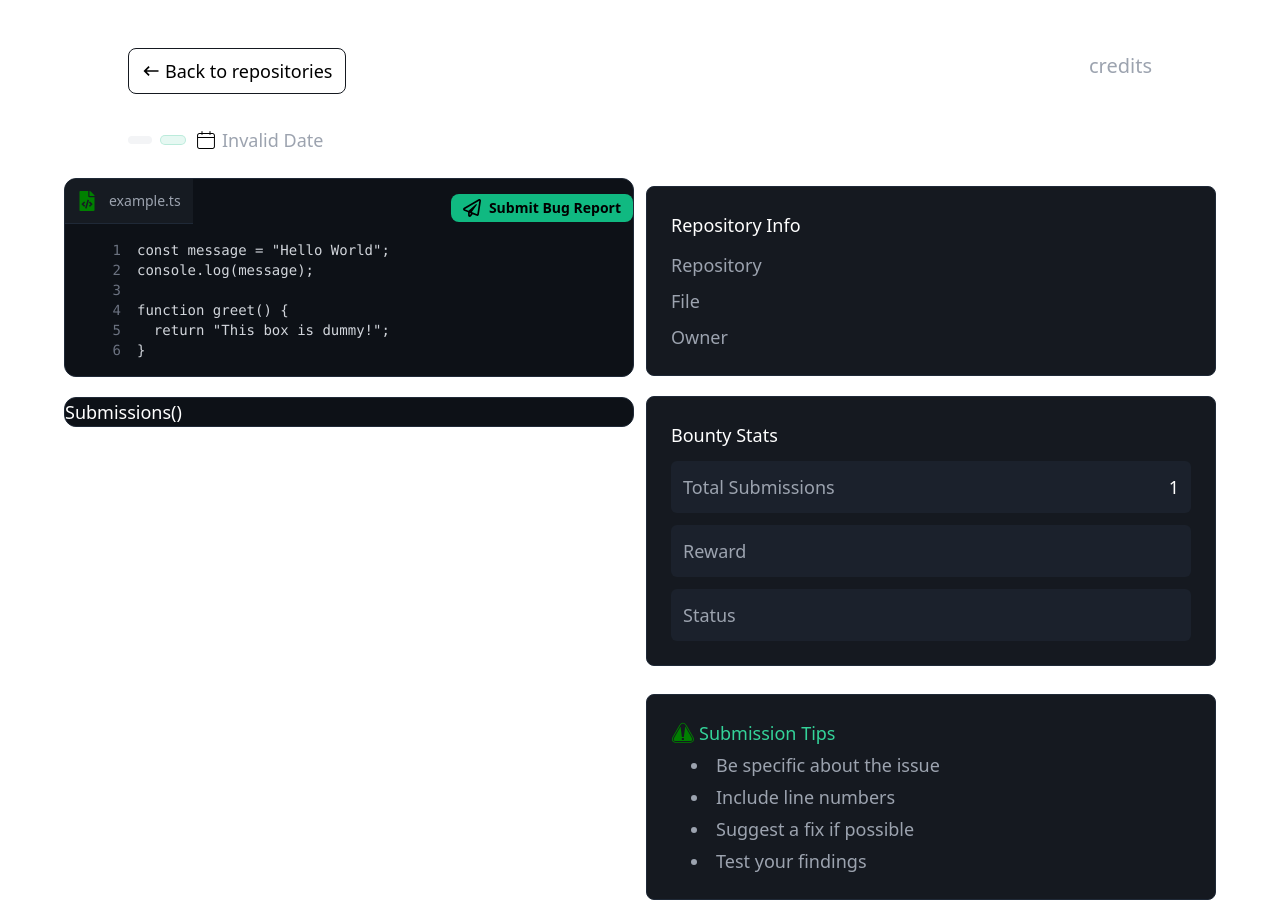
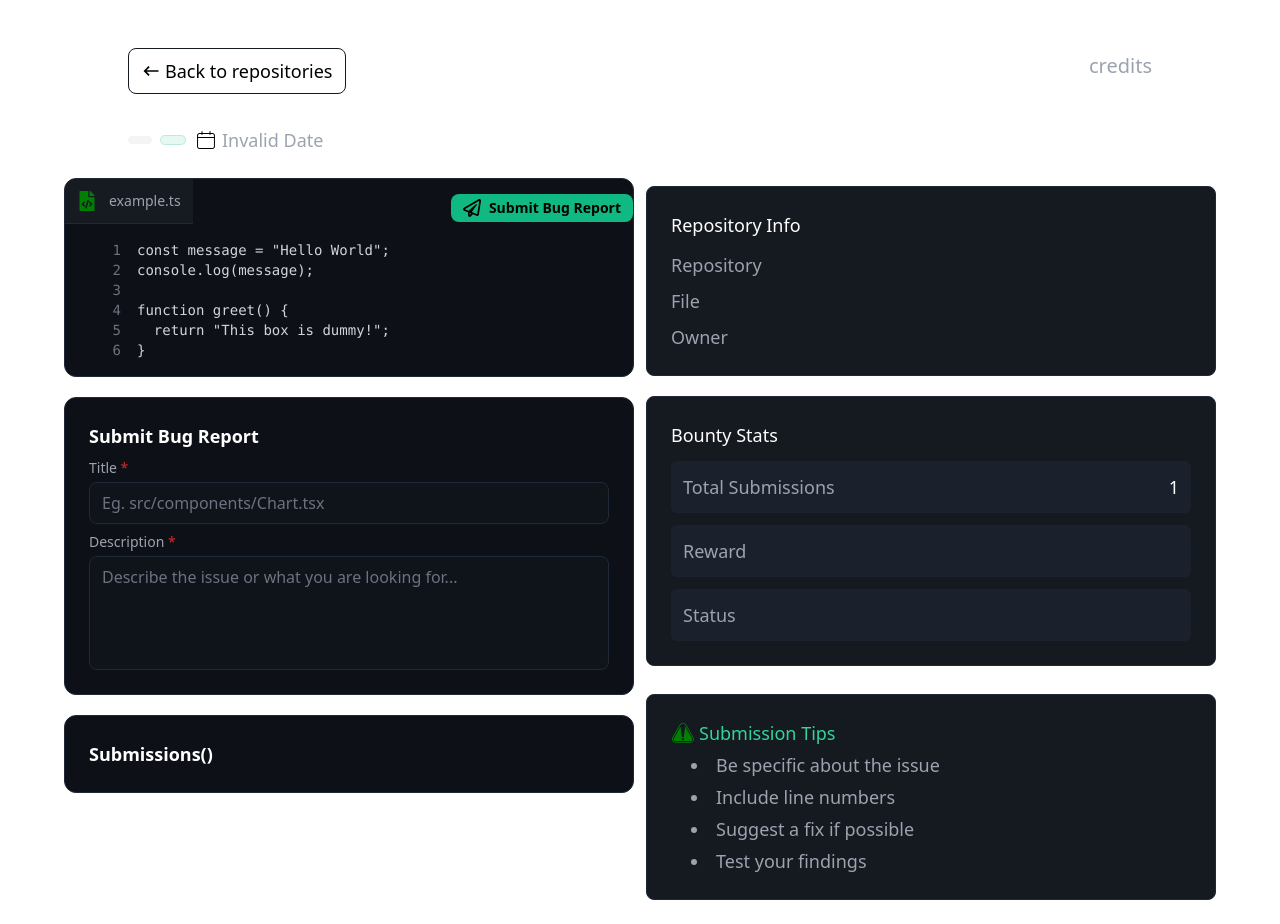
Before and after one commit to arthsaAr/CodeBounty, a React (Vite) app in the folder frontend/: page /bounty/1 in a window 1280 px wide. Both pictures are taken after a click on the button "Submit Bug Report". Built offline with nearby package versions, Linux system fonts and the light colour scheme.

Commit message:
adding submission form, appears when submit is triggered

```diff
--- a/frontend/src/components/BountyDetails.tsx
+++ b/frontend/src/components/BountyDetails.tsx
@@ -7,6 +7,7 @@ import RepositoryInfo from "./subComponent/RepositoryInfo";
 import Codebox from "./subComponent/Codebox";
 import { MdKeyboardBackspace } from "react-icons/md";
 import Submissions from "./subComponent/Submissions";
+import SubmissionForm from "./subComponent/SubmissionForm";
 
 type detailsProps = {
   setBountyClicked?: React.Dispatch<React.SetStateAction<number | null>>;
@@ -114,6 +115,11 @@ const BountyDetails = ({setBountyClicked, selectedID}: detailsProps) => {
 
         <div className="w-1/2 flex flex-col gap-3">
           <Codebox setSubmitClicked={setSubmitClicked} />
+          {
+            submitClicked === 1 && (
+              <SubmissionForm />
+            )
+          }
           <Submissions />
         </div>
 
--- /dev/null
+++ b/frontend/src/components/subComponent/SubmissionForm.tsx
@@ -0,0 +1,55 @@
+import React from 'react'
+
+const SubmissionForm = () => {
+  return (
+    <div className="w-full h-full mt-2 rounded-xl border p-6 border-[#1f2937] bg-[#0d1117] overflow-hidden">
+        <h1 className='text-white font-semibold text-lg'>Submit Bug Report</h1>
+        <div className="flex flex-col gap-1 mt-2">
+          <label className="text-sm text-gray-400">Title<span className='text-red-600'> *</span></label>
+          <input
+            type="text"
+            placeholder='Eg. src/components/Chart.tsx'
+            className="bg-[#0f131a] border border-gray-800 focus:border-emerald-500 outline-none rounded-lg px-3 py-2 text-white placeholder-gray-500"
+          />
+        </div>
+
+        <div className="flex flex-col gap-1 mt-2">
+          <label className="text-sm text-gray-400">Description<span className='text-red-600'> *</span></label>
+          <textarea
+            rows={4}
+            placeholder="Describe the issue or what you are looking for..."
+            className="bg-[#0f131a] border border-gray-800 focus:border-emerald-500 outline-none rounded-lg px-3 py-2 text-white placeholder-gray-500 resize-none"
+          />
+        </div>
+
+        {/* <div className="flex flex-col gap-1 mt-2">
+          <label className="text-sm text-gray-400">Difficulty<span className='text-red-600'> *</span></label>
+          <div className='flex flex-row gap-3 '>
+            <div
+              className={`flex flex-col gap-2 w-1/3 p-6 text-center items-center rounded-lg border-2 text-lg
+                    `}>
+              <div className="w-5 h-5 rounded-full bg-green-400 shadow-[0_0_10px_3px_rgba(34,197,94,0.7)]"></div>
+              <h1 className='font-semibold text-md'>Easy</h1>
+            </div>
+            <div
+              className={`flex flex-col gap-2 w-1/3 p-6 text-center items-center rounded-lg border-2 text-lg
+
+              `}>
+              <div className="w-5 h-5 rounded-full bg-yellow-400 shadow-[0_0_10px_3px_rgba(250,204,21,0.7)]"></div>
+              <h1 className='font-semibold text-md'>Medium</h1>
+            </div>
+            <div
+              className={`flex flex-col gap-2 w-1/3 p-6 text-center items-center rounded-lg border-2 text-lg
+
+              `}>
+              <div className="w-5 h-5 rounded-full bg-red-500 shadow-[0_0_10px_3px_rgba(239,68,68,0.7)]"></div>
+              <h1 className='font-semibold text-md'>Hard</h1>
+            </div>
+          </div>
+        </div> */}
+
+    </div>
+  )
+}
+
+export default SubmissionForm
--- a/frontend/src/components/subComponent/Submissions.tsx
+++ b/frontend/src/components/subComponent/Submissions.tsx
@@ -2,8 +2,8 @@ import React from 'react'
 
 const Submissions = () => {
   return (
-    <div className="w-full h-full mt-2 rounded-xl border border-[#1f2937] bg-[#0d1117] overflow-hidden">
-        <h1 className='text-white text-lg'>Submissions()</h1>
+    <div className="w-full h-full mt-2 rounded-xl p-6 border border-[#1f2937] bg-[#0d1117] overflow-hidden">
+        <h1 className='text-white font-semibold text-lg'>Submissions()</h1>
 
     </div>
   )
```
